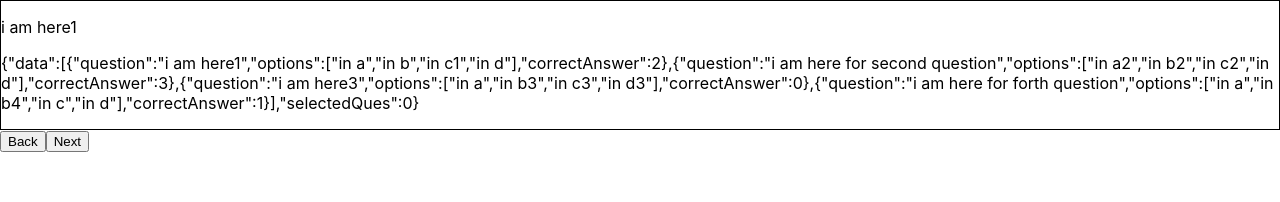
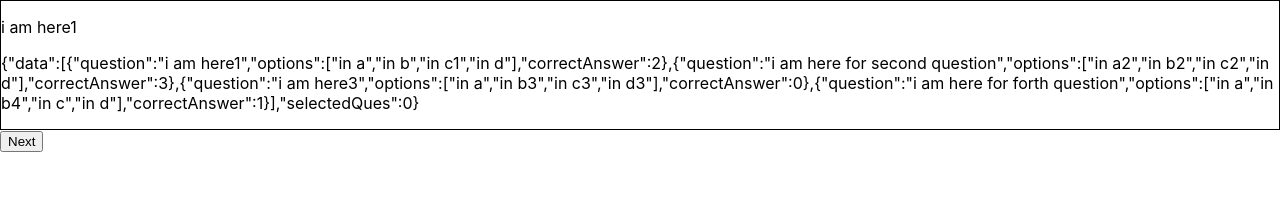
Before and after one commit to techhandler/McQuettes, a React (Create React App) app: page / in a window 1280 px wide. Shown: the top 202 px of the page. Built offline with nearby package versions, Linux system fonts and the light colour scheme.

Commit message:
hiding navigation button on edges

```diff
--- a/src/App.js
+++ b/src/App.js
@@ -1,17 +1,20 @@
-import React, { Component } from 'react';
-import './App.css';
-import question from './questionJson.json';
-import Question from './components/Question';
+import React, { Component } from "react";
+import "./App.css";
+import question from "./questionJson.json";
+import Question from "./components/Question";
 
 class App extends Component {
-  state = {question,selectedQues:0};
+  state = { question, selectedQues: 0 };
 
   render() {
+    console.log(this.state.selectedQues);
     return (
       <div className="App">
         <Question data={this.state.question} selectedQues={this.state.selectedQues}/>
-        <button onClick={()=>this.setState({selectedQues:this.state.selectedQues-1})}>Back</button>
-        <button onClick={()=>this.setState({selectedQues:this.state.selectedQues+1})}>Next</button>
+        { this.state.selectedQues > 0 &&
+        <button onClick={() => this.setState({ selectedQues: this.state.selectedQues - 1 })}>Back</button>}
+        { this.state.selectedQues < this.state.question.length - 1 &&
+        <button onClick={() => this.setState({ selectedQues: this.state.selectedQues + 1 })}>Next</button>}
       </div>
     );
   }
```
